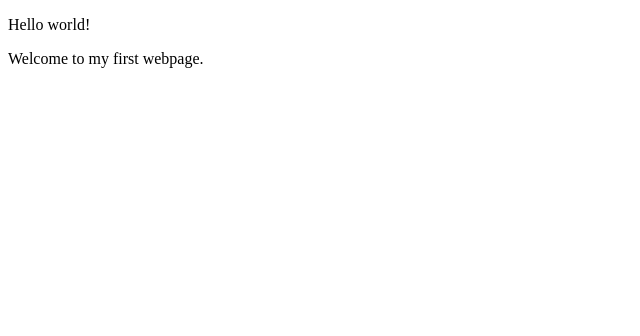
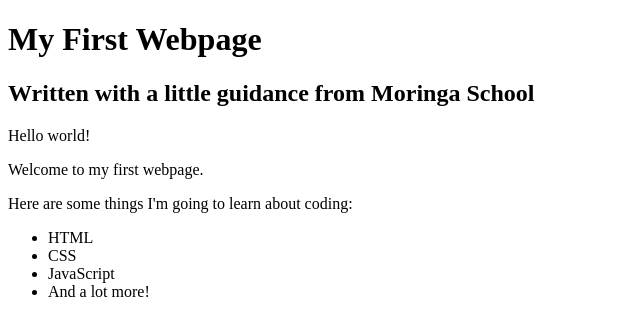
Before and after one commit to LauraMacharia/first-webpage, a plain HTML site: page my-first-website.html in a window 1280 px wide. Shown: the whole page, without its empty margins (0-640 px from the left). Drawn offline with Linux system fonts and the light colour scheme.

Commit message:
blockhttps://github.com/LauraMacharia/first-webpage.git

```diff
--- a/my-first-website.html
+++ b/my-first-website.html
@@ -5,8 +5,18 @@
     <title>My first webpage!</title>
   </head>
   <body>
+    <h1>My First Webpage</h1>
+   <h2>Written with a little guidance from Moringa School</h2>
+
     <p>Hello world!</p>
     <p>Welcome to my first webpage.</p>
+    <p>Here are some things I'm going to learn about coding:</p>
+    <ul>
+      <li>HTML</li>
+      <li>CSS</li>
+      <li>JavaScript</li>
+      <li>And a lot more!</li>
+    </ul>
 
   </body>
 </html>
```
